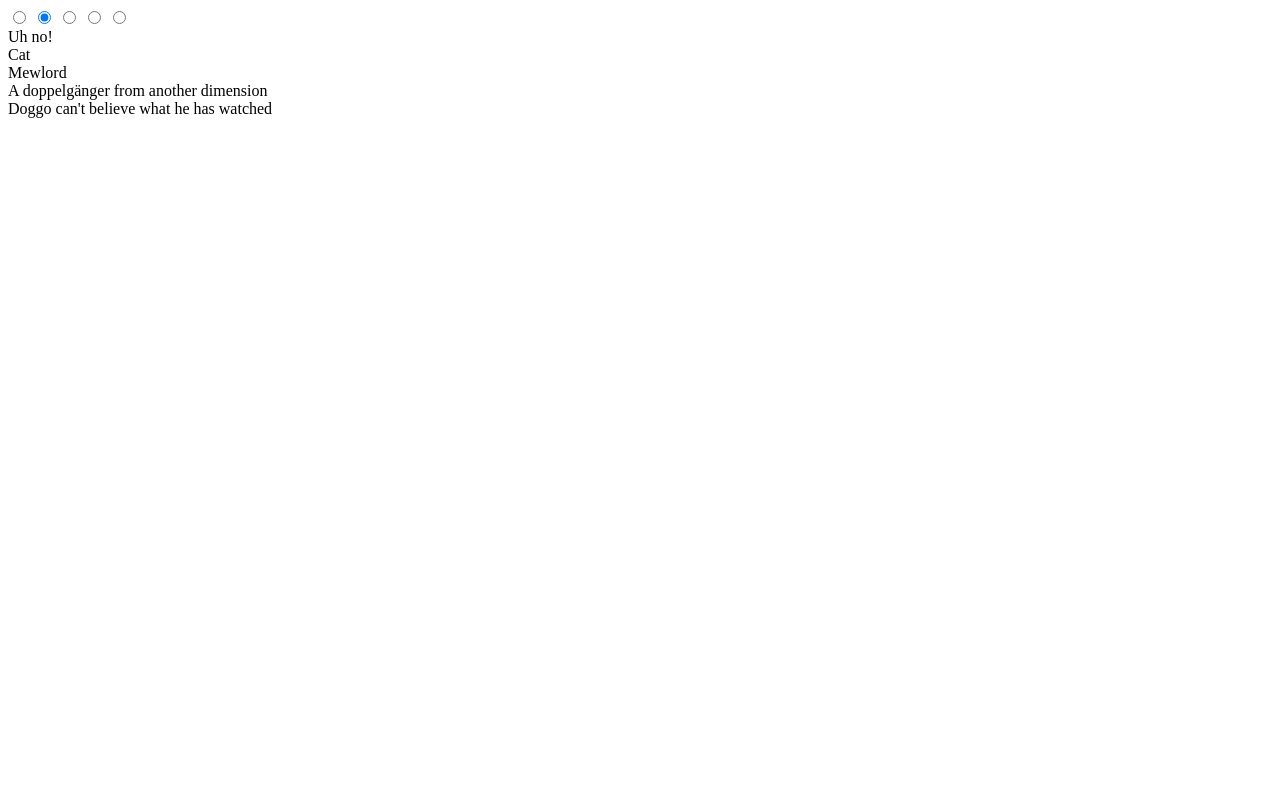
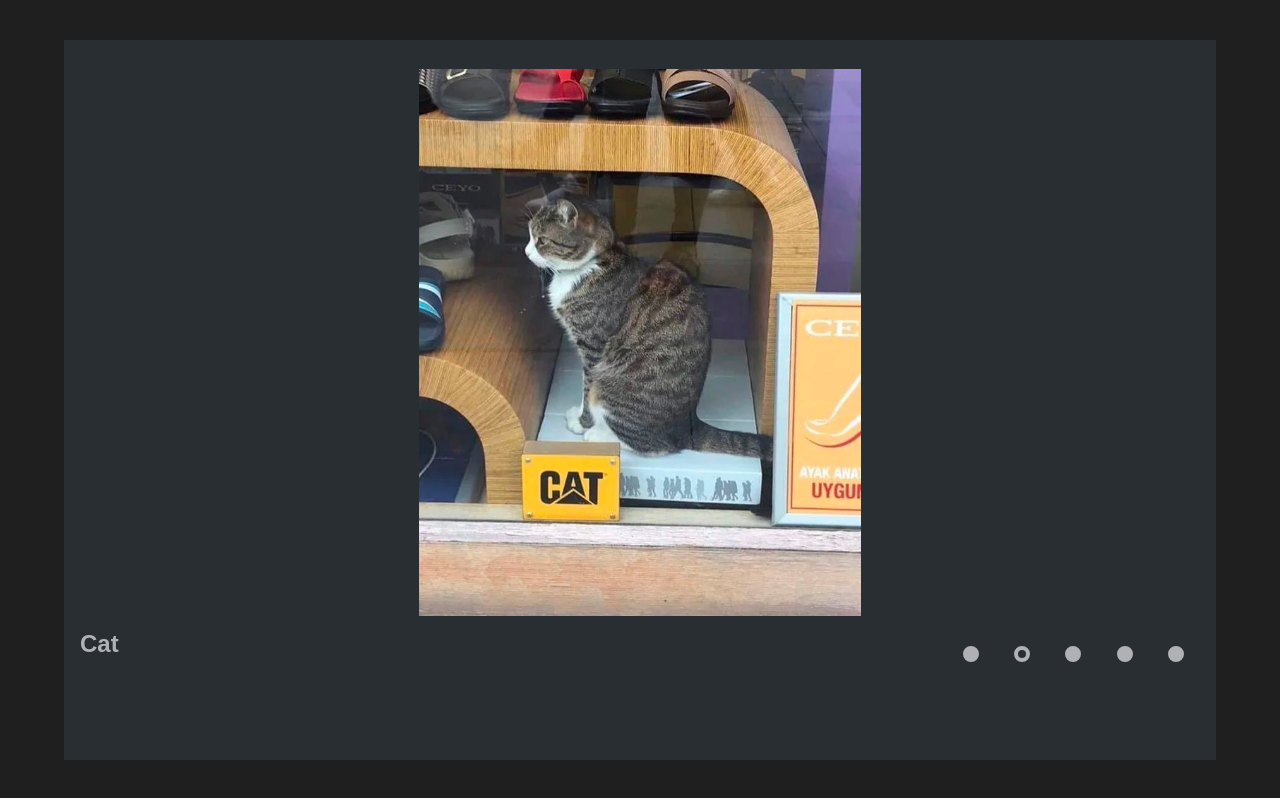
Before and after one commit to KostyaLibertine/cssMemSlider, a plain HTML site: page cssMemSlider/index.html in a window 1280 px wide. Drawn offline with Linux system fonts and the light colour scheme.

Commit message:
add css and reorder memes (Sun May 15, 2022 17:06:05 PM)

```diff
--- a/cssMemSlider/index.html
+++ b/cssMemSlider/index.html
@@ -22,10 +22,10 @@
             <div class="slides slide5"></div>
        </div>
         <div class="descriptionAll">
-            <div class="description text1">Uh no!</div>
+            <div class="description text1">A doppelgänger from another dimension</div>
             <div class="description text2">Cat</div>
             <div class="description text3">Mewlord</div>
-            <div class="description text4">A doppelgänger from another dimension</div>
+            <div class="description text4">Uh no!</div>
             <div class="description text5">Doggo can't believe what he has watched</div>
         </div>
        <div class="controls">
--- a/cssMemSlider/style.css
+++ b/cssMemSlider/style.css
@@ -0,0 +1,186 @@
+* {
+    box-sizing: border-box;
+    margin: 0;
+}
+
+body {
+    background: #1f1f1f;
+}
+
+.wrapper {
+    background: #292e32;
+    width: 90vw;
+    height: 90vh;
+    margin: 5vh auto;
+    display: flex;
+    overflow: hidden;
+    flex-wrap: wrap;
+    align-content: flex-start;
+    row-gap: 2%;
+    justify-content: space-between;
+}
+
+input {
+    height: 0%;
+    width: 0%;
+}
+
+.slider {
+    order: 1;
+    width: 100%;
+    height: 80%;
+    display: flex;
+    flex-direction: row;
+    overflow: hidden;
+}
+
+.slides {
+    width: 0%;
+    height: auto;
+    overflow: hidden;
+    opacity: 0;
+    transition: all .5s linear;
+    background-repeat: no-repeat;
+    background-position: bottom;
+    background-size: auto 95%;
+}
+
+.slide1 {background-image: url(./assets/1.gif);}
+.slide2 {background-image: url(./assets/2.jpg);}
+.slide3 {background-image: url(./assets/3.jpg);}
+.slide4 {background-image: url(./assets/4.jpg);}
+.slide5 {background-image: url(./assets/5.gif);}
+
+.descriptionAll {
+    order: 2;
+    width: 70%;
+    display: flex;
+    flex-direction: row;
+    overflow: hidden;
+}
+
+.descriptionWrapper {
+    margin: 0 1rem;
+}
+
+.description {
+    color: #e2e4e3;
+    width: 0%;
+    height: 15vh;
+    overflow: hidden;
+    font-family: Arial, Helvetica, sans-serif;
+    font-weight: bold;
+    font-size: 1.5rem;
+    color: #b0b1b5;
+    transform: translateX(-100%);
+    transition: transform ease-in-out .5s, opacity ease-in-out .5s;
+}
+
+.controls {
+    order: 3;
+    padding-right: 1rem;
+    width: 30%;
+    height: 10%;
+    display: flex;
+    justify-content: flex-end;
+    gap: 1%;
+}
+
+label {
+    cursor: pointer;
+    transition: all .5s linear;
+    border-radius: 50%;
+    height: 3rem;
+    width: 3rem;
+    display: flex;
+    justify-content: center;
+    align-items: center;
+}
+
+.control {
+    cursor: pointer;
+    transition: all .5s linear;
+    border: solid 0.25rem;
+    border-color: #b0b1b5;
+    border-radius: 50%;
+    background-color: #b0b1b5;
+    height: 1rem;
+    width: 1rem;
+    opacity: 1;
+}
+
+label:hover .control {
+    background: #5f97f6;
+    border-color: #5f97f6;
+}
+
+#slide1:checked ~ .controls label:nth-of-type(1) .control,
+#slide2:checked ~ .controls label:nth-of-type(2) .control,
+#slide3:checked ~ .controls label:nth-of-type(3) .control,
+#slide4:checked ~ .controls label:nth-of-type(4) .control,
+#slide5:checked ~ .controls label:nth-of-type(5) .control {
+    transition: all .5s linear;
+    background: inherit;
+}
+
+#slide1:checked ~ .descriptionAll > .text1,
+#slide2:checked ~ .descriptionAll > .text2,
+#slide3:checked ~ .descriptionAll > .text3,
+#slide4:checked ~ .descriptionAll > .text4,
+#slide5:checked ~ .descriptionAll > .text5 {
+    margin: auto 1rem;
+    transform: translateX(0);
+    transition: transform ease-in-out .5s, opacity ease-in-out .5s;
+    width: 100%;
+}
+
+#slide1:checked ~ .slider > .slide1,
+#slide2:checked ~ .slider > .slide2,
+#slide3:checked ~ .slider > .slide3,
+#slide4:checked ~ .slider > .slide4,
+#slide5:checked ~ .slider > .slide5 {
+    transition: transform ease-in-out .5s, opacity ease-in-out .5s;
+    opacity: 1;
+    width: 100%;
+}
+
+@media (max-width: 480px) {
+
+    .wrapper {
+        width: 95vw;
+        height: 95vh;
+        margin: 2vh auto;
+    }
+
+    .slider {
+        width: 100%;
+        height: 55%;
+    }
+
+    .slides {
+        background-size: auto 98%;
+    }
+
+    .controls {
+        order: 2;
+        width: 100%;
+        height: 10%;
+        justify-content: center;
+        gap: 1%;
+        align-items: center;
+    }
+
+    .control {
+        height: 1.5rem;
+        width: 1.5rem;
+    }
+
+    .descriptionAll {
+        order: 3;
+        width: 100%;
+    }
+
+    .description {
+        font-size: 2rem;
+    }
+}
```
Also changed, not shown: cssMemSlider/assets/4.jpg (renamed from cssMemSlider/assets/1.jpg), 1 other file.
